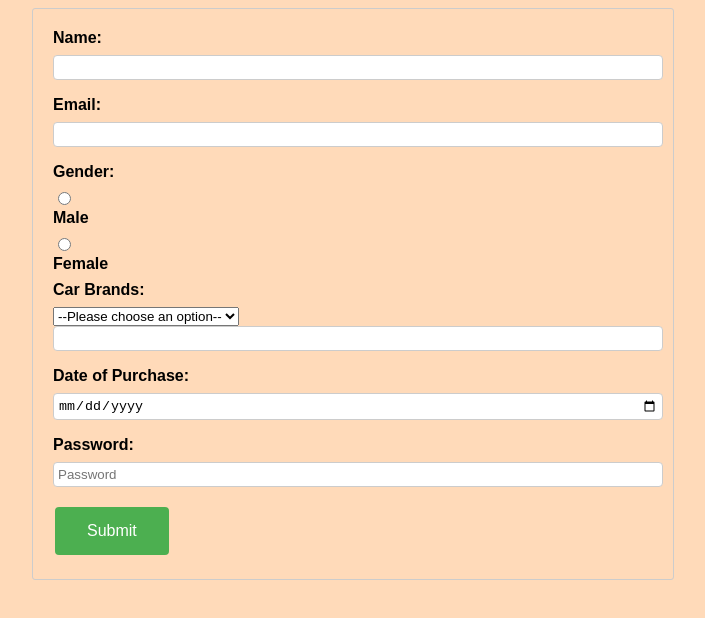
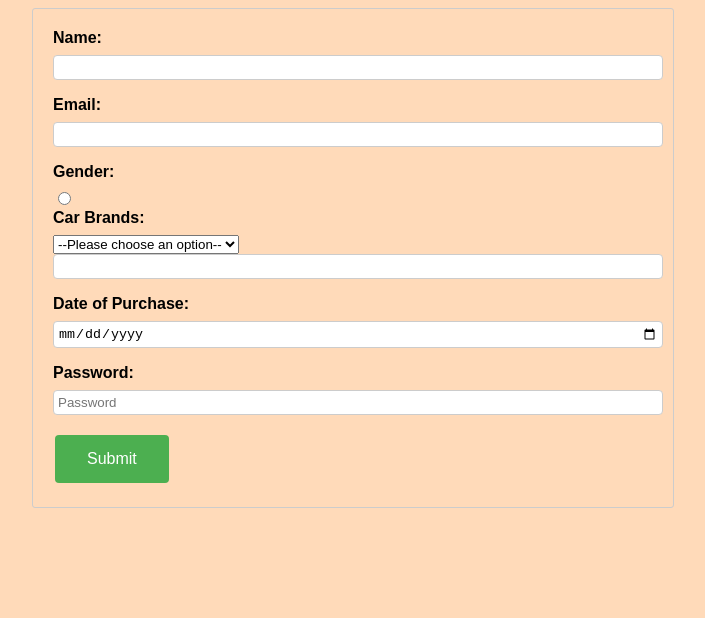
Before and after one commit to acciojob/car-insurance-form-akeeb12, a website: page main.html in a window 1280 px wide. Shown: the whole page, without its empty margins (287-992 px from the left). Drawn offline with Linux system fonts and the light colour scheme.

Commit message:
created a submission

```diff
--- a/main.html
+++ b/main.html
@@ -16,10 +16,7 @@
         <input type="email" id="email" name="email" required>
 
         <label for="gender">Gender:</label>
-        <input type="radio" id="male" name="gender" value="male">
-                <label for="male">Male</label>
-		  <input type="radio" id="female" name="gender" value="female">
-                <label for="female">Female</label>
+		 <input type="radio">
 
         <label for="cars">Car Brands:</label>
         <select id="cars" name="cars" required>
```
